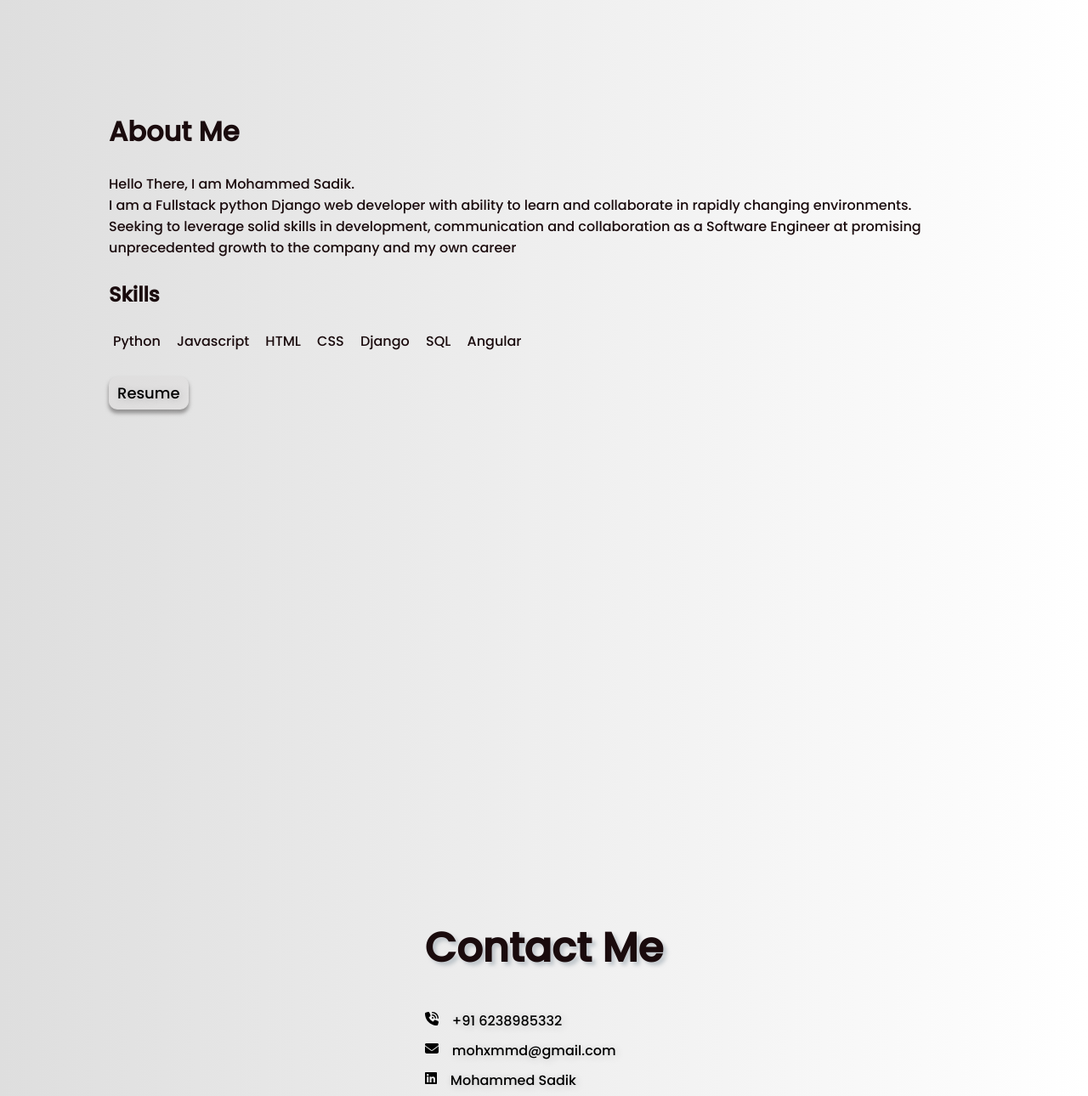
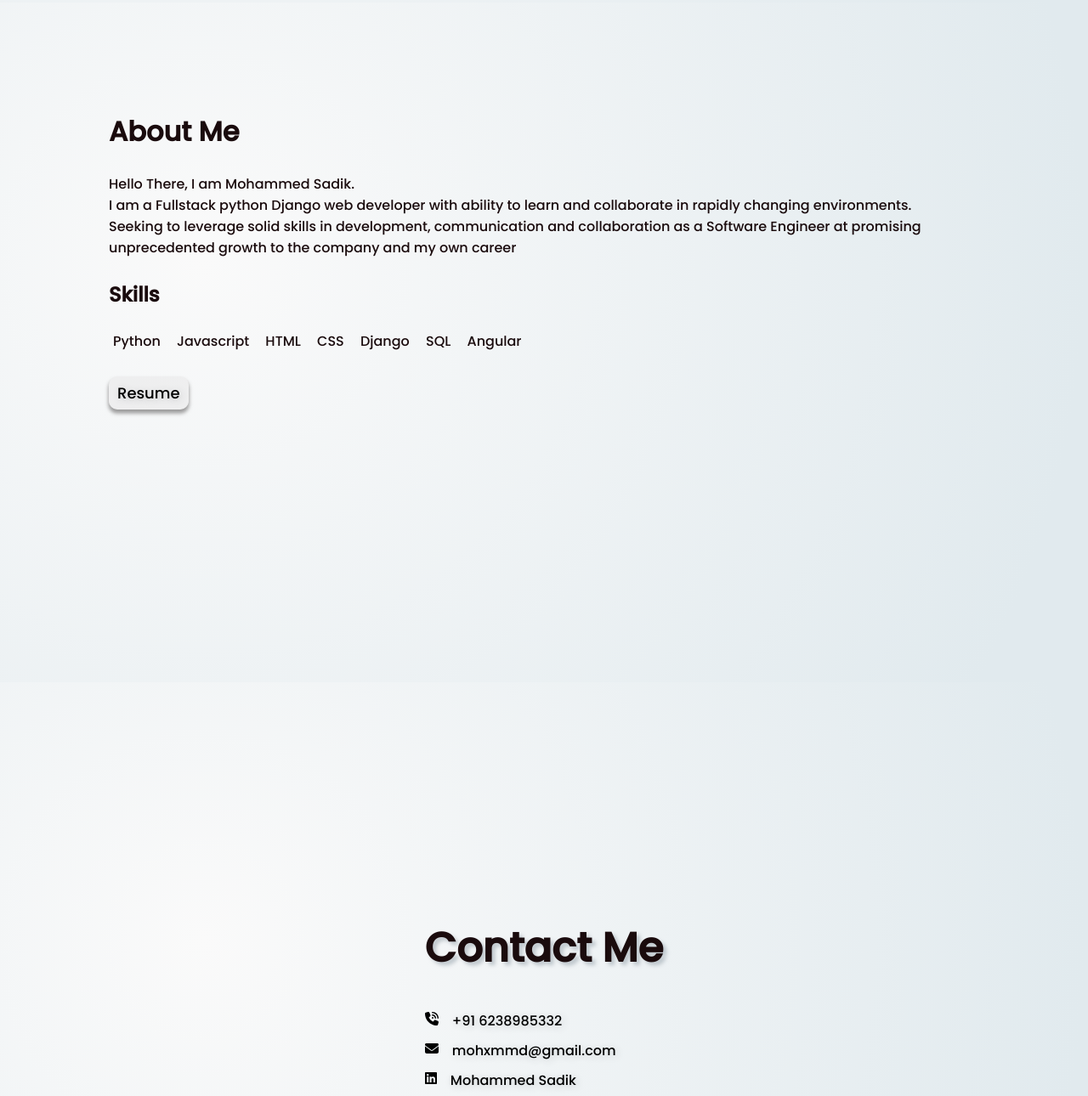
Before and after one commit to mohxmmd/portfolio2, a plain HTML site: page index.html in a window 1280 px wide. Shown: the part 797-2087 px from the top of the page at 85% size. Drawn offline with Linux system fonts and the light colour scheme.

Commit message:
Update styles.css

```diff
--- a/styles.css
+++ b/styles.css
@@ -40,9 +40,7 @@ ul li{
     text-align: center;
     min-height: 100vh;
     min-width: 100vw;
-    background: #ffffff;  /* fallback for old browsers */
-    background: -webkit-linear-gradient(to right, #ffffff, #d7d7d7);  /* Chrome 10-25, Safari 5.1-6 */
-    background: linear-gradient(to right, #dedede, #ffffff); /* W3C, IE 10+/ Edge, Firefox 16+, Chrome 26+, Opera 12+, Safari 7+ */
+    background: radial-gradient(circle at 18.7% 37.8%, rgb(250, 250, 250) 0%, rgb(225, 234, 238) 90%);
 
     justify-content: center;
     align-items: center;
@@ -58,9 +56,7 @@ h1{
     scroll-snap-align: start ;
     min-height: 100vh;
     min-width: 100vw;
-    background: #ffffff;  /* fallback for old browsers */
-    background: -webkit-linear-gradient(to right, #d8d8d1, #ffffff);  /* Chrome 10-25, Safari 5.1-6 */
-    background: linear-gradient(to right, #dedede, #ffffff); /* W3C, IE 10+/ Edge, Firefox 16+, Chrome 26+, Opera 12+, Safari 7+ */
+    background: radial-gradient(circle at 18.7% 37.8%, rgb(250, 250, 250) 0%, rgb(225, 234, 238) 90%);
     text-align: left;
 
 }
@@ -69,9 +65,7 @@ h1{
     display: flex;
     min-height: 100vh;
     min-width: 100vw;
-    background: #ffffff;  /* fallback for old browsers */
-    background: -webkit-linear-gradient(to right, #d8d8d1, #ffffff);  /* Chrome 10-25, Safari 5.1-6 */
-    background: linear-gradient(to right, #dedede, #ffffff); /* W3C, IE 10+/ Edge, Firefox 16+, Chrome 26+, Opera 12+, Safari 7+ */
+    background: radial-gradient(circle at 18.7% 37.8%, rgb(250, 250, 250) 0%, rgb(225, 234, 238) 90%);
     justify-content: center;
     align-items: center;
 
```
